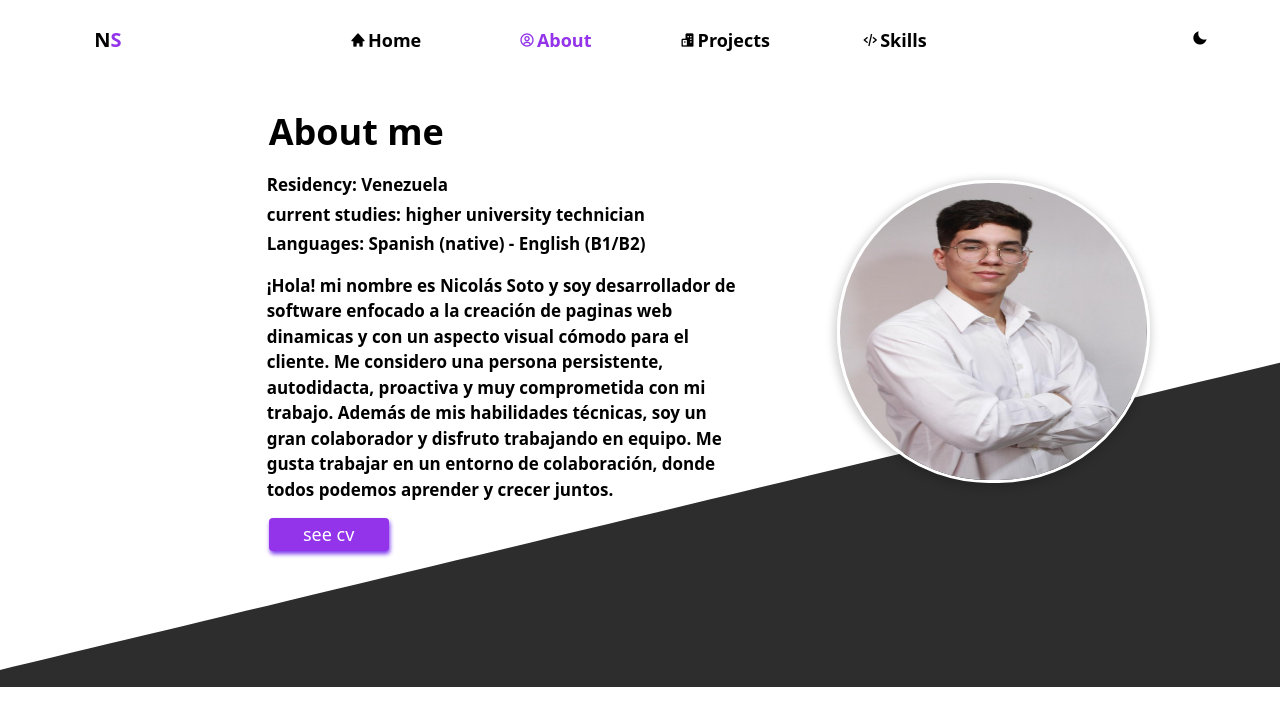
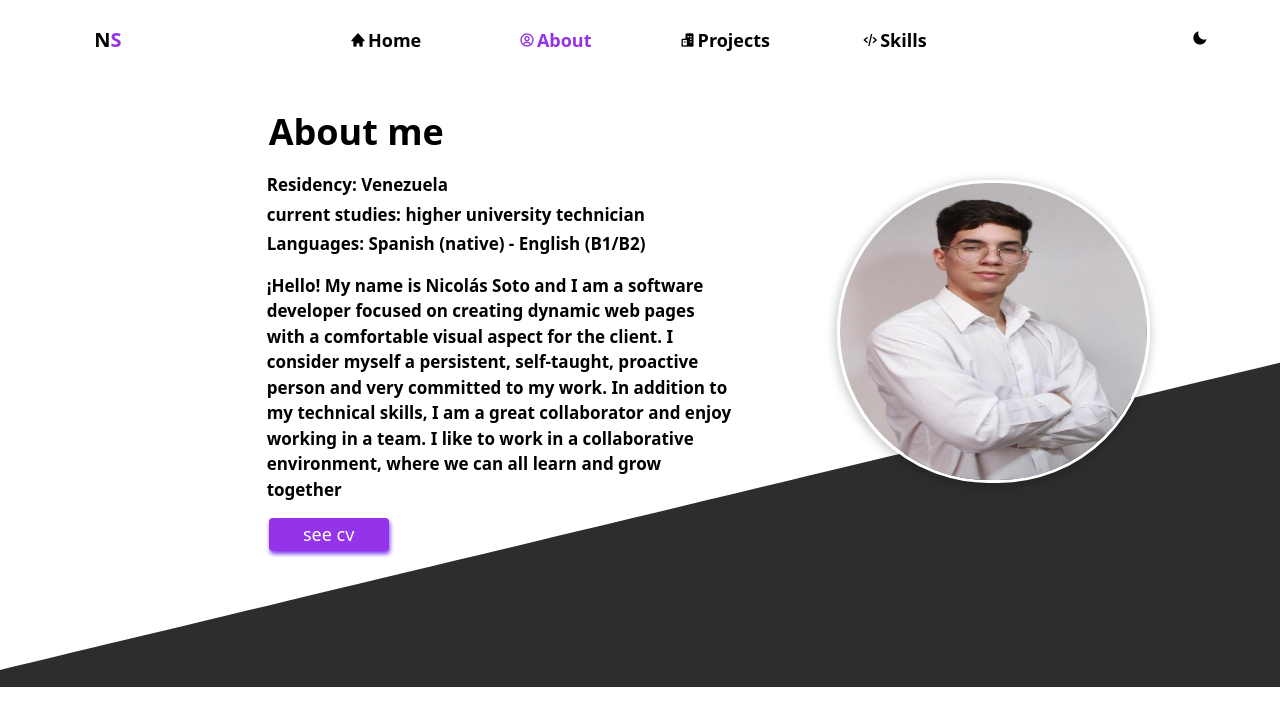
Before and after one commit to NicolasAvailable/my-briefcase0.2, an Angular app: page /about in a window 1280 px wide. Shown: the top 726 px of the page. Built offline with nearby package versions, Linux system fonts and the light colour scheme.

Commit message:
fixed routerlinkactive and added dark mode and others styles

```diff
--- a/src/app/briefcase/pages/about/about.component.html
+++ b/src/app/briefcase/pages/about/about.component.html
@@ -18,17 +18,18 @@
             <div class="w-72 sm:w-96 ml-0 sm:ml-8 dark:text-white">
                 <!-- TODO colocarle la clase despues del sm width de 470px -->
                 <p class="font-custome w-72 sm:w-about font-semibold">
-                    ¡Hola! mi nombre es Nicolás Soto y soy desarrollador de software enfocado a la creación de paginas web dinamicas y con un aspecto visual cómodo para el cliente.
-                    Me considero una persona persistente, autodidacta, proactiva y muy comprometida con mi trabajo. <span class=" hidden sm:inline">
-                        Además de mis habilidades técnicas, soy un gran colaborador y disfruto trabajando en equipo.
-                        Me gusta trabajar en un entorno de colaboración, donde todos podemos aprender y crecer juntos.
+                    ¡Hello! My name is Nicolás Soto and I am a software developer focused on creating dynamic web pages
+                    with a comfortable visual aspect for the client. I consider myself a persistent, self-taught,
+                    proactive person and very committed to my work. <span class=" hidden sm:inline">
+                        In addition to my technical skills, I am a great collaborator and enjoy working in a team.
+                        I like to work in a collaborative environment, where we can all learn and grow together
                     </span>
                 </p>
             </div>
         </div>
         <div class="flex justify-center sm:justify-start with-custome-cv mt-7 sm:mt-4">
             <div class="dark:text-white">
-                <a class="cv bg-purple-600" title="curriculum vitae">see cv</a>
+                <a class="cv bg-purple-600" title="curriculum vitae" href="../../../../assets/nicolas soto cv.pdf" target="_blank">see cv</a>
             </div>
         </div>
     </div>
```
Also changed, not shown: 1 other file (tests, documents, lock files or other folders).
